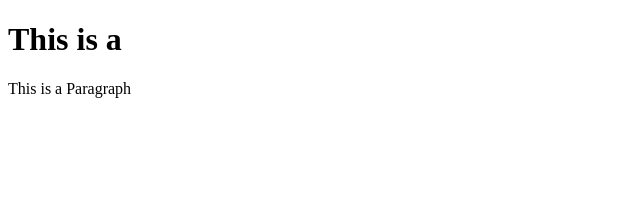
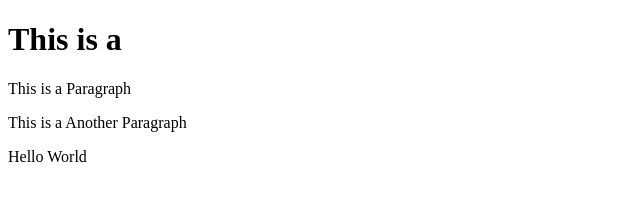
Before and after one commit to UrtziBerri/git-test, a website: page index.html in a window 1280 px wide. Shown: the whole page, without its empty margins (0-640 px from the left). Drawn offline with Linux system fonts and the light colour scheme.

Commit message:
using npm

```diff
--- a/index.html
+++ b/index.html
@@ -8,6 +8,7 @@
 <body>
     <h1>This is a</header></h1>
     <p>This is a Paragraph</p>
-
+    <p>This is a Another Paragraph</p>
+    <p>Hello World</p>
 </body>
 </html>
```
Also changed, not shown: package.json (added, +24 -0 lines), 2 other files.
